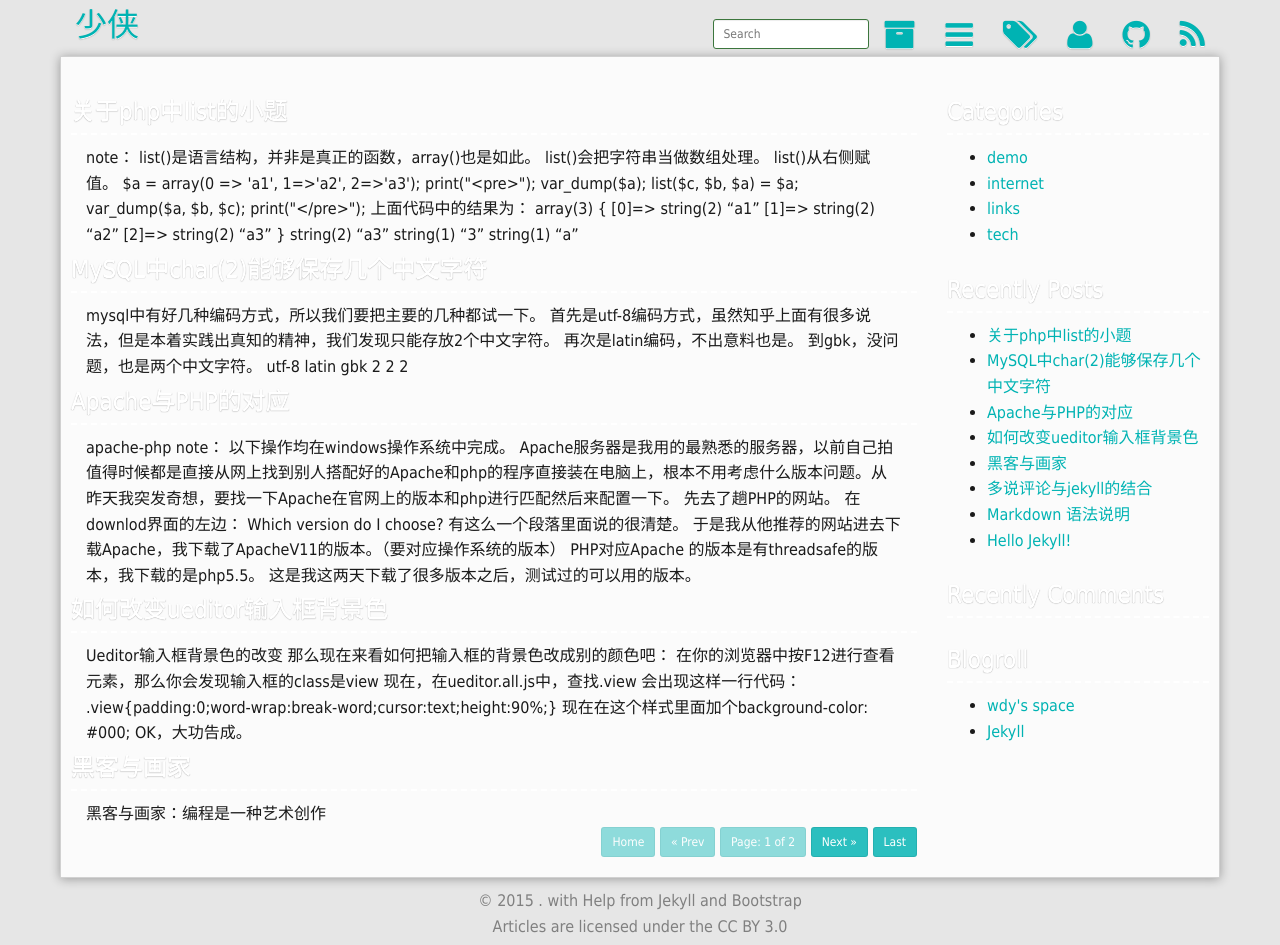
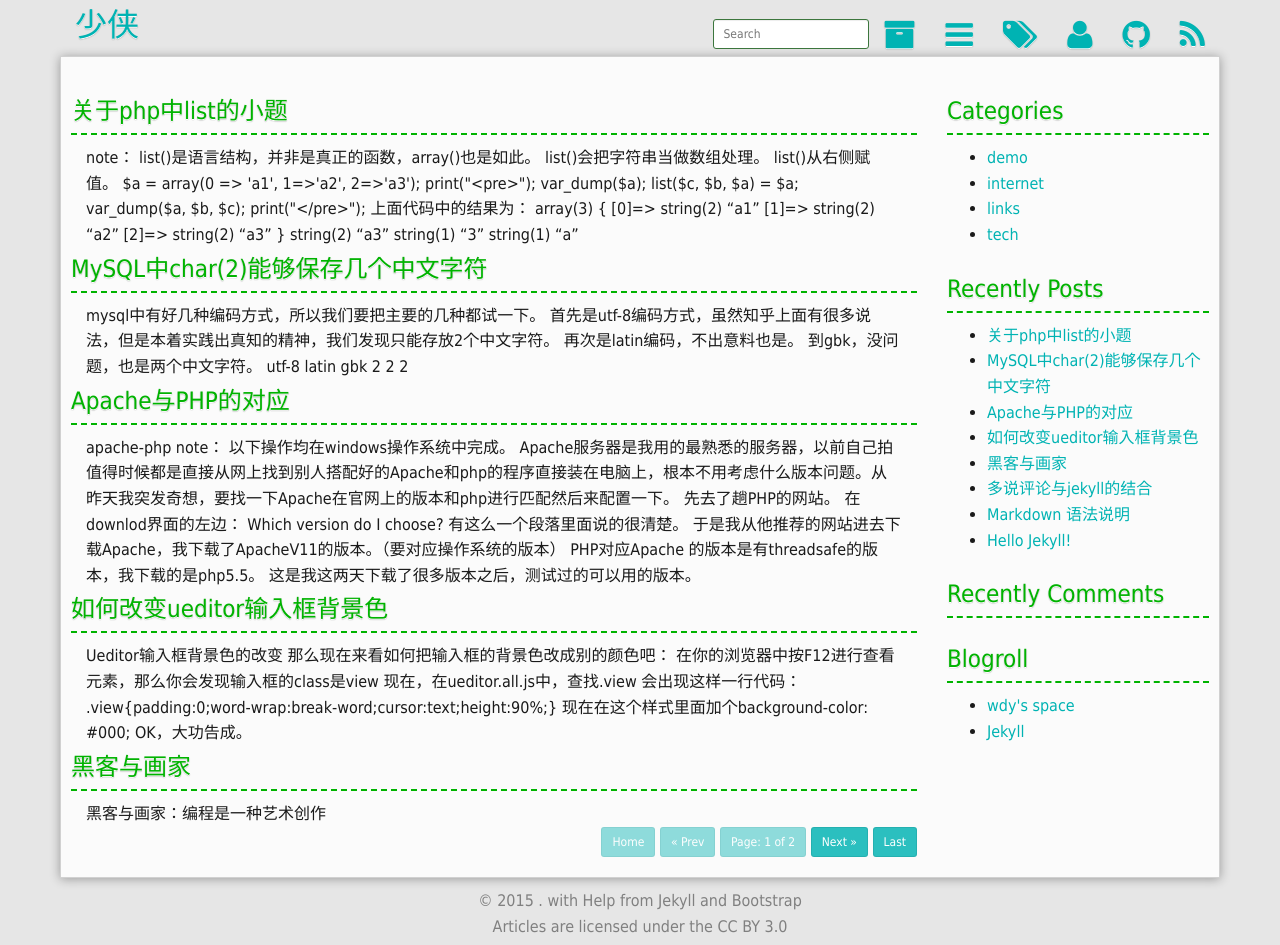
Before and after one commit to tgist/tgist.github.io, a Jekyll site: the page built from index.html, in a window 1280 px wide. Built offline with Jekyll 4.4.1, drawn with Linux system fonts in a browser that asks for light colours; Markdown is read by kramdown in place of the engine named in the settings; the list of posts is cut into pages by our own code; comment, search, counter and statistics services are not loaded.

Commit message:
Update _custom.scss

```diff
--- a/assets/_sass/_custom.scss
+++ b/assets/_sass/_custom.scss
@@ -2,7 +2,7 @@
 
 $base01: red;
 $base02: fuchsia;
-$base03: aliceblue;
+$base03: green;
 $base04: chocolate;
 $base05: cyan;
 $base06: moccasin;
```
